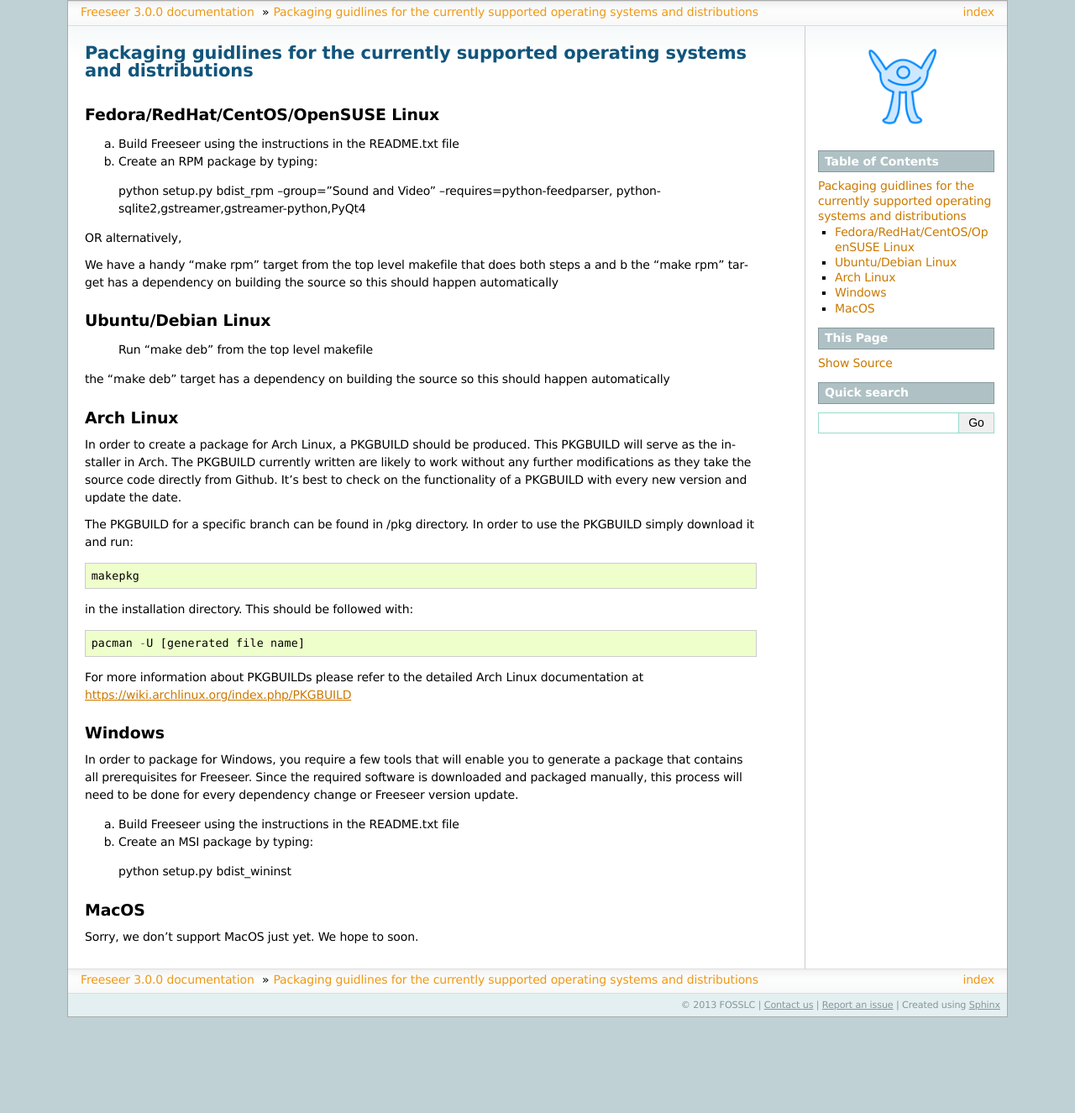
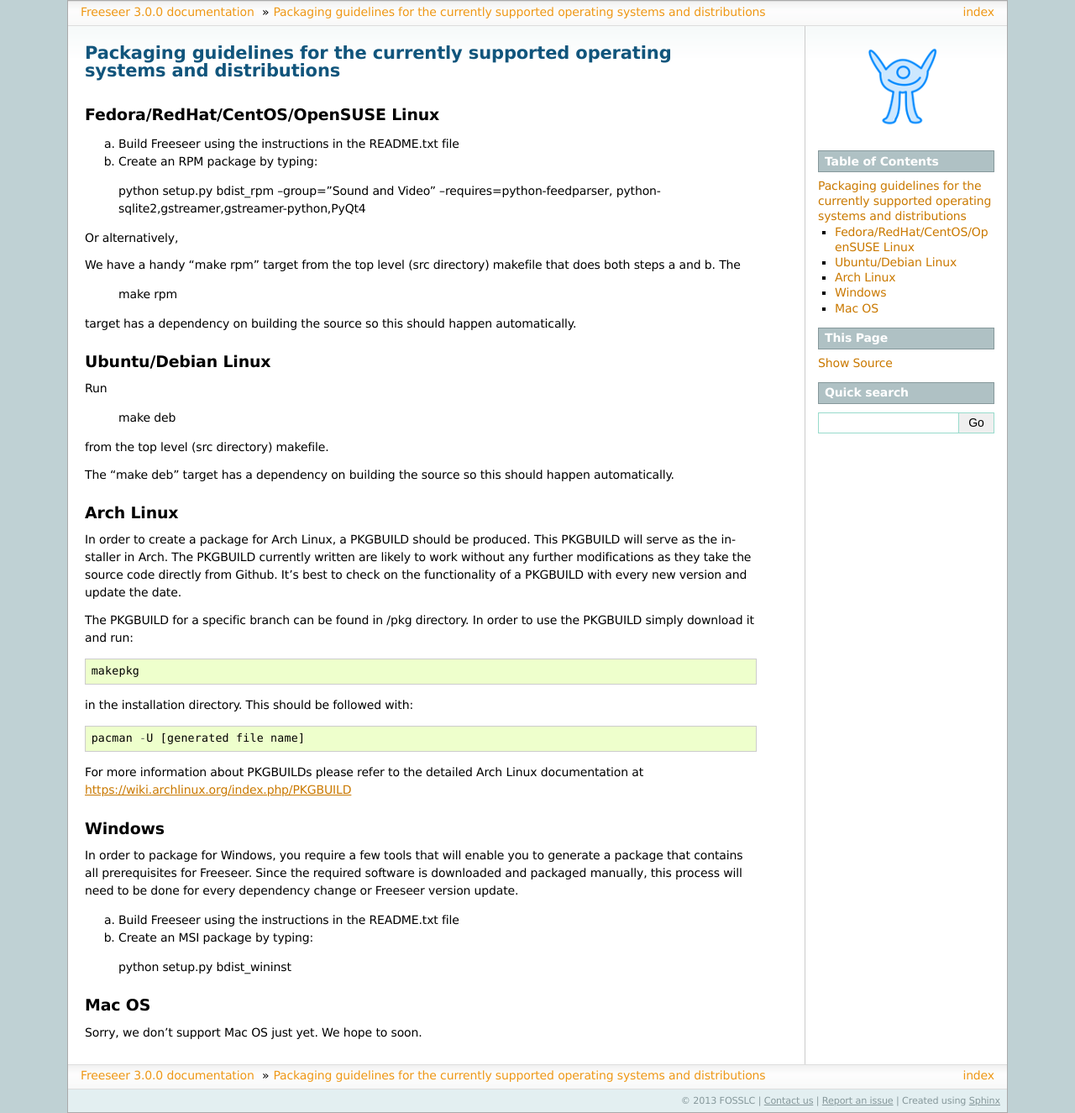
Before and after one commit to Freeseer/freeseer, a Sphinx documentation site: the page built from source/contribute/packaging.rst, in a window 1280 px wide. Shown: the whole page at 84% size. Built offline with Sphinx 7.4.7, drawn with Linux system fonts in a browser that asks for light colours; before the commit the page ends 1211 px from its top, so only the background shows below that.

Commit message:
Fixed a few ambiguities and errors

```diff
--- a/source/contribute/packaging.rst
+++ b/source/contribute/packaging.rst
@@ -1,4 +1,4 @@
-Packaging guidlines for the currently supported operating systems and distributions
+Packaging guidelines for the currently supported operating systems and distributions
 ====================================================================================
 
 Fedora/RedHat/CentOS/OpenSUSE Linux
@@ -10,20 +10,26 @@ b) Create an RPM package by typing:
   python setup.py bdist_rpm --group="Sound and Video" --requires=python-feedparser,
   python-sqlite2,gstreamer,gstreamer-python,PyQt4
 
-OR alternatively,
+Or alternatively,
 
-We have a handy "make rpm" target from the top level makefile that does both steps a and b
-the "make rpm" target has a dependency on building the source
-so this should happen automatically
+We have a handy "make rpm" target from the top level (src directory) makefile that does both steps a and b.
+The
+
+  make rpm
+
+target has a dependency on building the source so this should happen automatically.
 
 
 Ubuntu/Debian Linux
 -------------------
 
-  Run "make deb" from the top level makefile
+Run
 
-the "make deb" target has a dependency on building the source
-so this should happen automatically
+  make deb
+
+from the top level (src directory) makefile.
+
+The "make deb" target has a dependency on building the source so this should happen automatically.
 
 
 Arch Linux
@@ -60,7 +66,7 @@ b) Create an MSI package by typing:
   python setup.py bdist_wininst
 
 
-MacOS
------
+Mac OS
+------
 
-Sorry, we don't support MacOS just yet. We hope to soon.
+Sorry, we don't support Mac OS just yet. We hope to soon.
```
